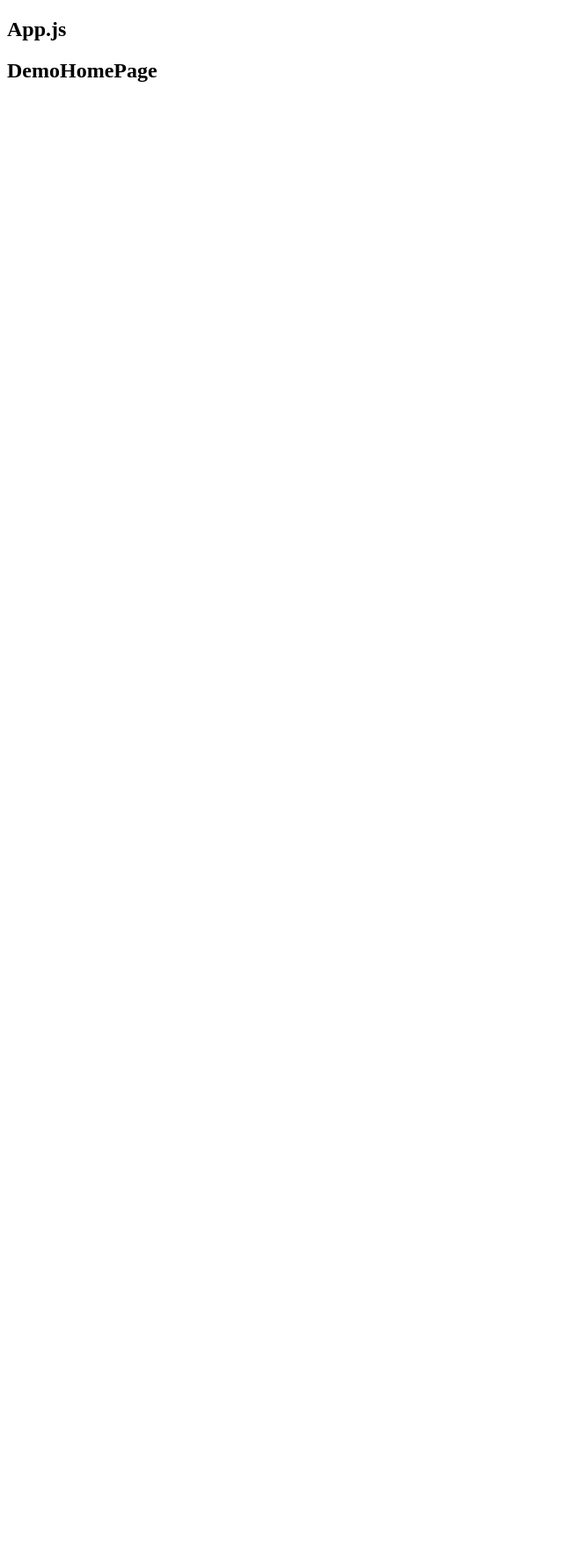
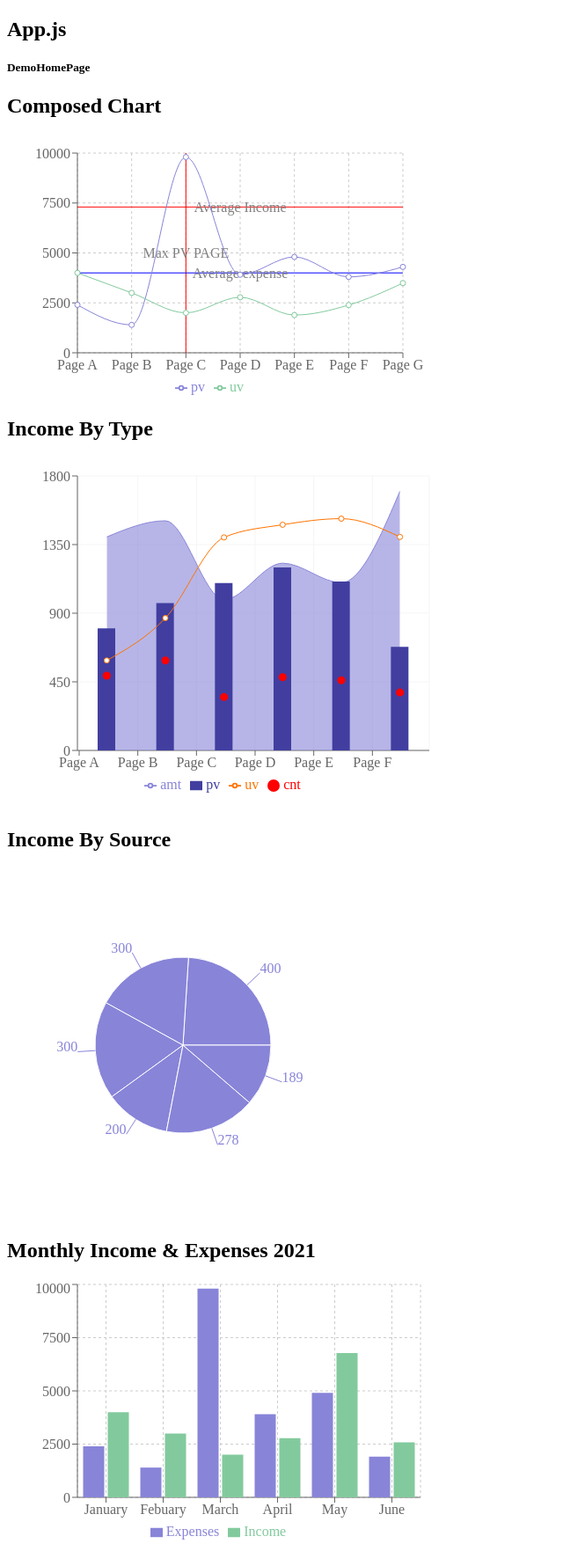
Before and after one commit to Personal-Finance-Analytics/client, a React (Create React App) app: page / in a window 1280 px wide. Shown: the whole page at 88% size, without its empty margins (0-640 px from the left). Before the commit the page ends 800 px from the top, so only its background shows below. Built offline with nearby package versions, Linux system fonts and the light colour scheme.

Commit message:
Added demo charts

```diff
--- a/package.json
+++ b/package.json
@@ -12,6 +12,7 @@
     "react-dom": "^17.0.2",
     "react-router-dom": "^5.2.0",
     "react-scripts": "4.0.3",
+    "recharts": "^2.0.9",
     "web-vitals": "^1.1.1"
   },
   "scripts": {
--- a/src/App.js
+++ b/src/App.js
@@ -10,6 +10,7 @@ const App = () => {
   return (
     <div className="App">
       <h2>App.js</h2>
+
       <Router>
         <Route exact path="/" component={DemoHomePage} />
         <Route exact path="/login" component={LoginPage} />
--- /dev/null
+++ b/src/components/ComposedChart.js
@@ -0,0 +1,87 @@
+import React from "react";
+import {
+  LineChart,
+  Line,
+  XAxis,
+  YAxis,
+  CartesianGrid,
+  Tooltip,
+  Legend,
+  ReferenceLine,
+} from "recharts";
+
+const ComposedChart = () => {
+  const data = [
+    {
+      name: "Page A",
+      uv: 4000,
+      pv: 2400,
+      amt: 2400,
+    },
+    {
+      name: "Page B",
+      uv: 3000,
+      pv: 1398,
+      amt: 2210,
+    },
+    {
+      name: "Page C",
+      uv: 2000,
+      pv: 9800,
+      amt: 2290,
+    },
+    {
+      name: "Page D",
+      uv: 2780,
+      pv: 3908,
+      amt: 2000,
+    },
+    {
+      name: "Page E",
+      uv: 1890,
+      pv: 4800,
+      amt: 2181,
+    },
+    {
+      name: "Page F",
+      uv: 2390,
+      pv: 3800,
+      amt: 2500,
+    },
+    {
+      name: "Page G",
+      uv: 3490,
+      pv: 4300,
+      amt: 2100,
+    },
+  ];
+  return (
+    <>
+      <h2>Composed Chart</h2>
+      <LineChart
+        width={500}
+        height={300}
+        data={data}
+        margin={{
+          top: 20,
+          right: 50,
+          left: 20,
+          bottom: 5,
+        }}
+      >
+        <CartesianGrid strokeDasharray="3 3" />
+        <XAxis dataKey="name" />
+        <YAxis />
+        <Tooltip />
+        <Legend />
+        <ReferenceLine x="Page C" stroke="red" label="Max PV PAGE" />
+        <ReferenceLine y={7300} label="Average Income" stroke="red" />
+        <ReferenceLine y={4000} label="Average expense" stroke="blue" />
+        <Line type="monotone" dataKey="pv" stroke="#8884d8" />
+        <Line type="monotone" dataKey="uv" stroke="#82ca9d" />
+      </LineChart>
+    </>
+  );
+};
+
+export default ComposedChart;
--- /dev/null
+++ b/src/components/IncomeBySource.js
@@ -0,0 +1,35 @@
+import React from "react";
+import { PieChart, Pie, Tooltip } from "recharts";
+
+const IncomeBySource = () => {
+  const data = [
+    { name: "Group A", value: 400 },
+    { name: "Group B", value: 300 },
+    { name: "Group C", value: 300 },
+    { name: "Group D", value: 200 },
+    { name: "Group E", value: 278 },
+    { name: "Group F", value: 189 },
+  ];
+
+  return (
+    <>
+      <h2>Income By Source</h2>
+      <PieChart width={400} height={400}>
+        <Pie
+          dataKey="value"
+          isAnimationActive={false}
+          data={data}
+          cx="50%"
+          cy="50%"
+          outerRadius={100}
+          fill="#8884d8"
+          label
+        />
+
+        <Tooltip />
+      </PieChart>
+    </>
+  );
+};
+
+export default IncomeBySource;
--- /dev/null
+++ b/src/components/IncomeByType.js
@@ -0,0 +1,89 @@
+import React from "react";
+import {
+  ComposedChart,
+  Line,
+  Area,
+  Bar,
+  XAxis,
+  YAxis,
+  CartesianGrid,
+  Tooltip,
+  Legend,
+  Scatter,
+} from "recharts";
+
+const IncomeByType = () => {
+  const data = [
+    {
+      name: "Page A",
+      uv: 590,
+      pv: 800,
+      amt: 1400,
+      cnt: 490,
+    },
+    {
+      name: "Page B",
+      uv: 868,
+      pv: 967,
+      amt: 1506,
+      cnt: 590,
+    },
+    {
+      name: "Page C",
+      uv: 1397,
+      pv: 1098,
+      amt: 989,
+      cnt: 350,
+    },
+    {
+      name: "Page D",
+      uv: 1480,
+      pv: 1200,
+      amt: 1228,
+      cnt: 480,
+    },
+    {
+      name: "Page E",
+      uv: 1520,
+      pv: 1108,
+      amt: 1100,
+      cnt: 460,
+    },
+    {
+      name: "Page F",
+      uv: 1400,
+      pv: 680,
+      amt: 1700,
+      cnt: 380,
+    },
+  ];
+
+  return (
+    <>
+      <h2>Income By Type</h2>
+      <ComposedChart
+        width={500}
+        height={400}
+        data={data}
+        margin={{
+          top: 20,
+          right: 20,
+          bottom: 20,
+          left: 20,
+        }}
+      >
+        <CartesianGrid stroke="#f5f5f5" />
+        <XAxis dataKey="name" scale="band" />
+        <YAxis />
+        <Tooltip />
+        <Legend />
+        <Area type="monotone" dataKey="amt" fill="#8884d8" stroke="#8884d8" />
+        <Bar dataKey="pv" barSize={20} fill="#413ea0" />
+        <Line type="monotone" dataKey="uv" stroke="#ff7300" />
+        <Scatter dataKey="cnt" fill="red" />
+      </ComposedChart>
+    </>
+  );
+};
+
+export default IncomeByType;
--- /dev/null
+++ b/src/components/MonthlyIncomeExpenses.js
@@ -0,0 +1,76 @@
+import React from "react";
+import {
+  BarChart,
+  Bar,
+  XAxis,
+  YAxis,
+  CartesianGrid,
+  Tooltip,
+  Legend,
+} from "recharts";
+
+const MonthlyIncomeExpenses = () => {
+  const data = [
+    {
+      name: "January",
+      Income: 4000,
+      Expenses: 2400,
+      amt: 2400,
+    },
+    {
+      name: "Febuary",
+      Income: 3000,
+      Expenses: 1398,
+      amt: 2210,
+    },
+    {
+      name: "March",
+      Income: 2000,
+      Expenses: 9800,
+      amt: 2290,
+    },
+    {
+      name: "April",
+      Income: 2780,
+      Expenses: 3908,
+      amt: 2000,
+    },
+    {
+      name: "May",
+      Income: 6780,
+      Expenses: 4908,
+      amt: 2010,
+    },
+    {
+      name: "June",
+      Income: 2580,
+      Expenses: 1908,
+      amt: 2400,
+    },
+  ];
+  return (
+    <>
+      <h2>Monthly Income & Expenses 2021</h2>
+      <BarChart
+        width={500}
+        height={300}
+        data={data}
+        margin={{
+          top: 5,
+          right: 30,
+          left: 20,
+          bottom: 5,
+        }}
+      >
+        <CartesianGrid strokeDasharray="3 3" />
+        <XAxis dataKey="name" />
+        <YAxis />
+        <Tooltip />
+        <Legend />
+        <Bar dataKey="Expenses" fill="#8884d8" />
+        <Bar dataKey="Income" fill="#82ca9d" />
+      </BarChart>
+    </>
+  );
+};
+export default MonthlyIncomeExpenses;
--- a/src/pages/DemoHomePage.js
+++ b/src/pages/DemoHomePage.js
@@ -1,7 +1,16 @@
+import IncomeByType from "../components/IncomeByType";
+import ComposedChart from "../components/ComposedChart";
+import IncomeBySource from "../components/IncomeBySource";
+import MonthlyIncomeExpenses from "../components/MonthlyIncomeExpenses";
+
 const DemoHomePage = () => {
   return (
     <>
-      <h2>DemoHomePage</h2>
+      <h5>DemoHomePage</h5>
+      <ComposedChart />
+      <IncomeByType />
+      <IncomeBySource />
+      <MonthlyIncomeExpenses />
     </>
   );
 };
```
Also changed, not shown: 1 other file (tests, documents, lock files or other folders).
